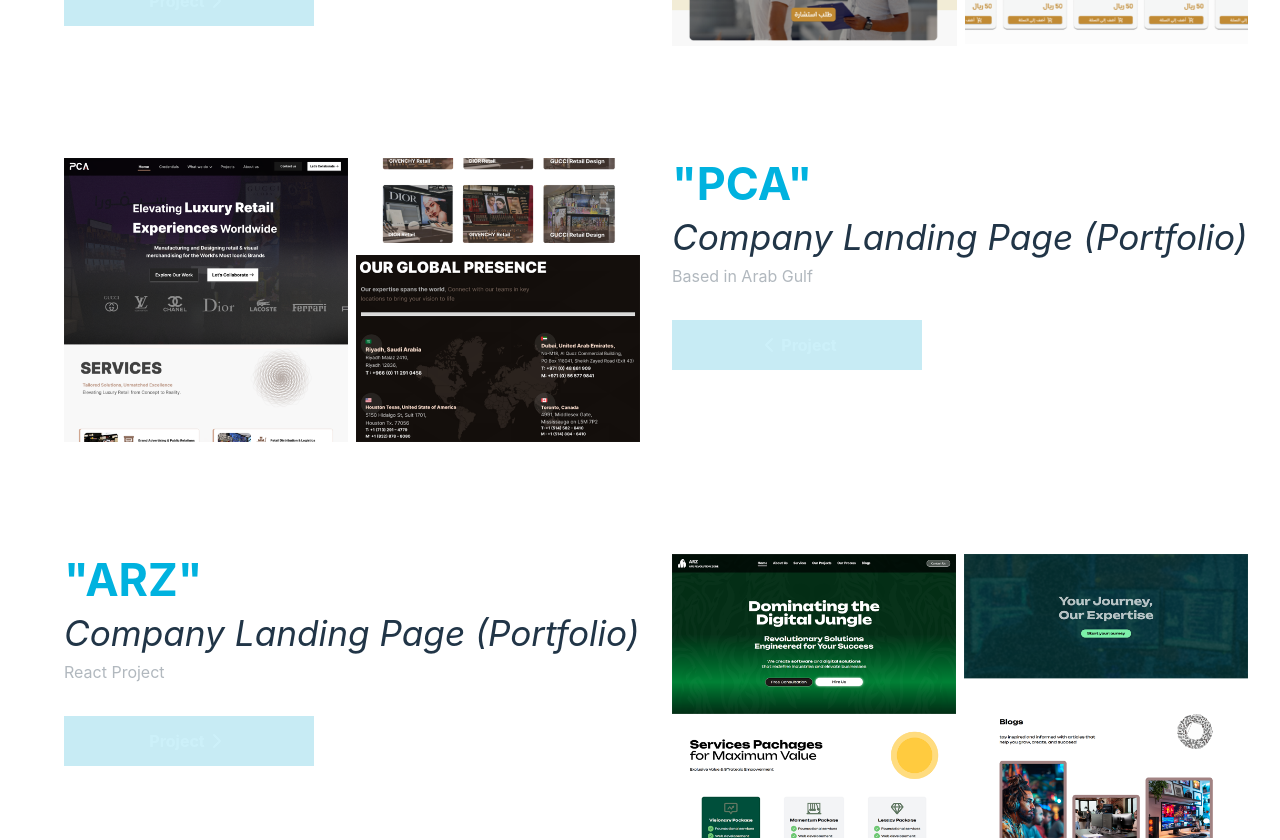
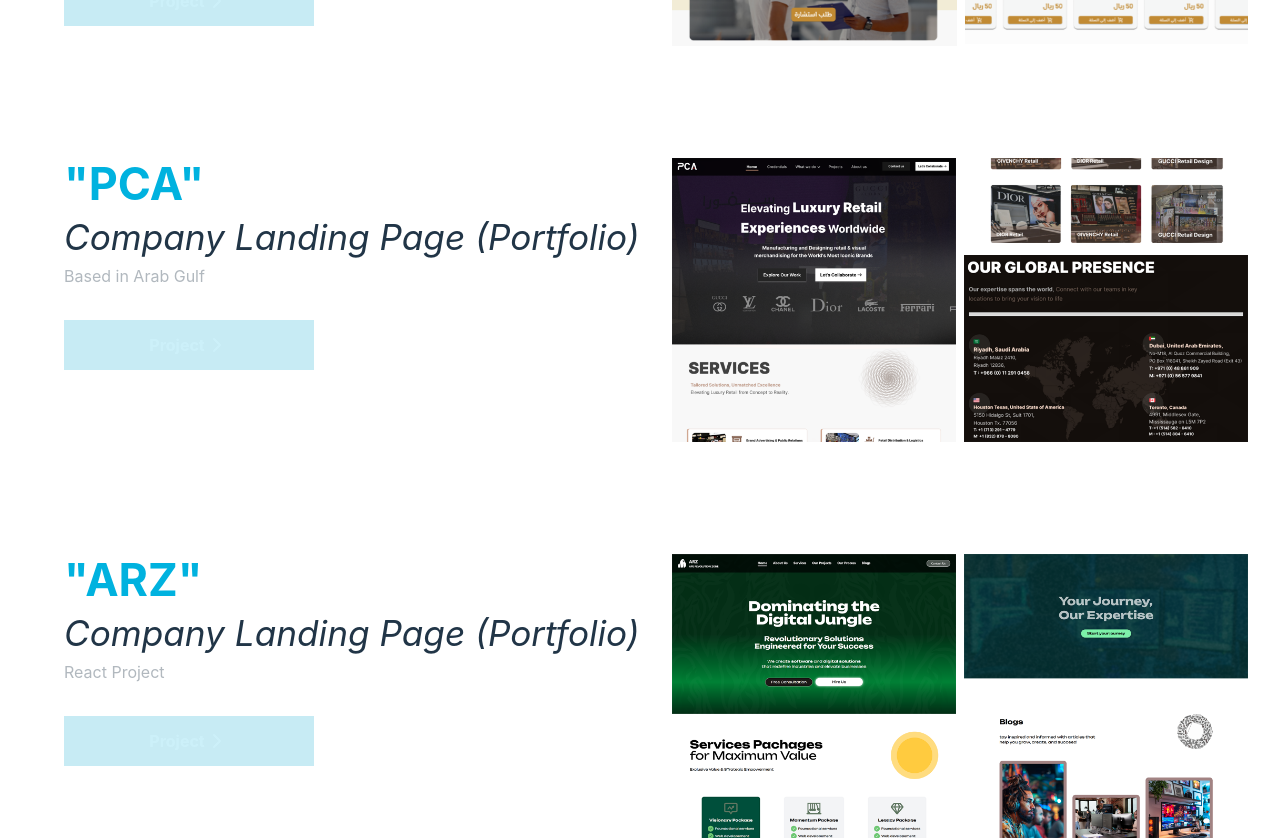
Before and after one commit to georgynejmeh/portfolio, a React (Vite) app: page / in a window 1280 px wide. Shown: the part 920-1760 px from the top of the page. Built offline with nearby package versions, Linux system fonts and the light colour scheme.

Commit message:
temp fix

```diff
--- a/src/pages/HomePage.tsx
+++ b/src/pages/HomePage.tsx
@@ -74,7 +74,7 @@
         <section id="projects" className="overflow-x-hidden">
           {projects.map((project, index) => (
             <ProjectSection
-              reverse={index % 2 !== 0}
+              reverse={false} // {index % 2 !== 0}
               key={index}
               id={index}
               title={project.title}
```
